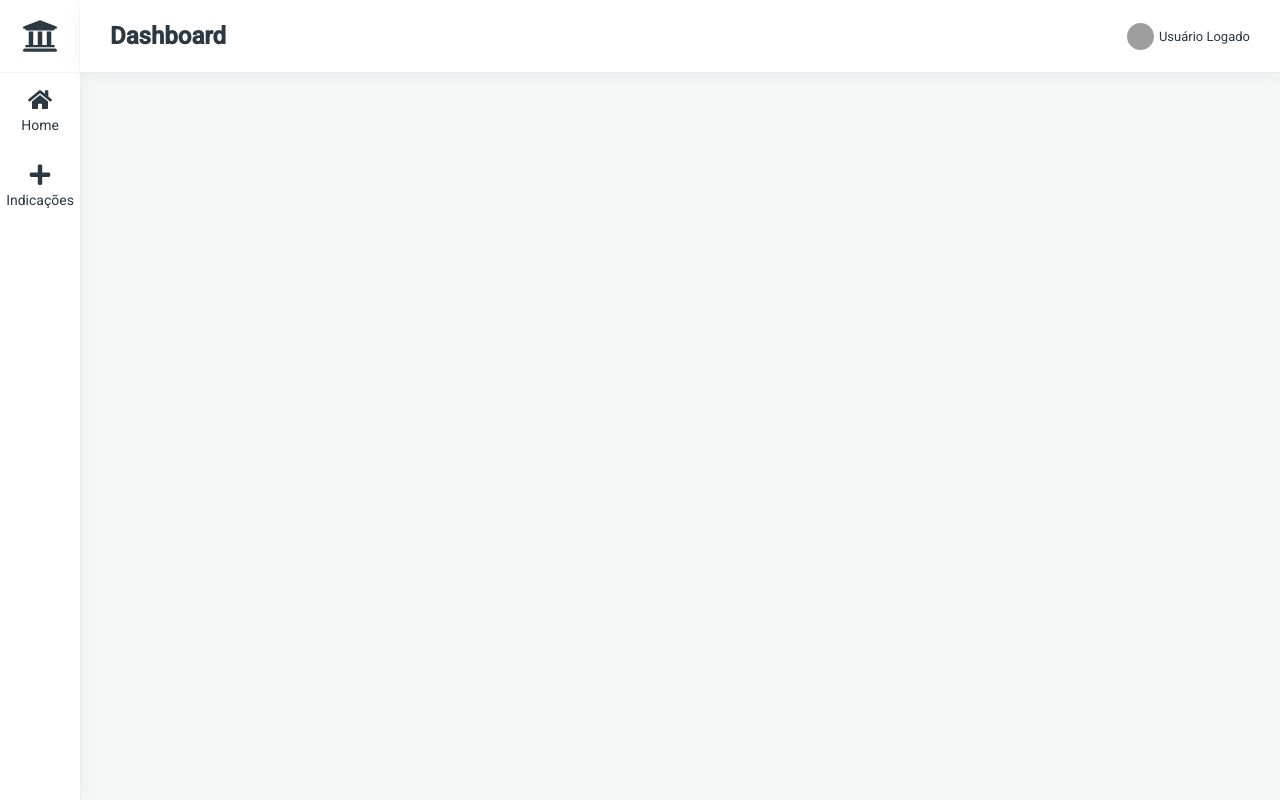
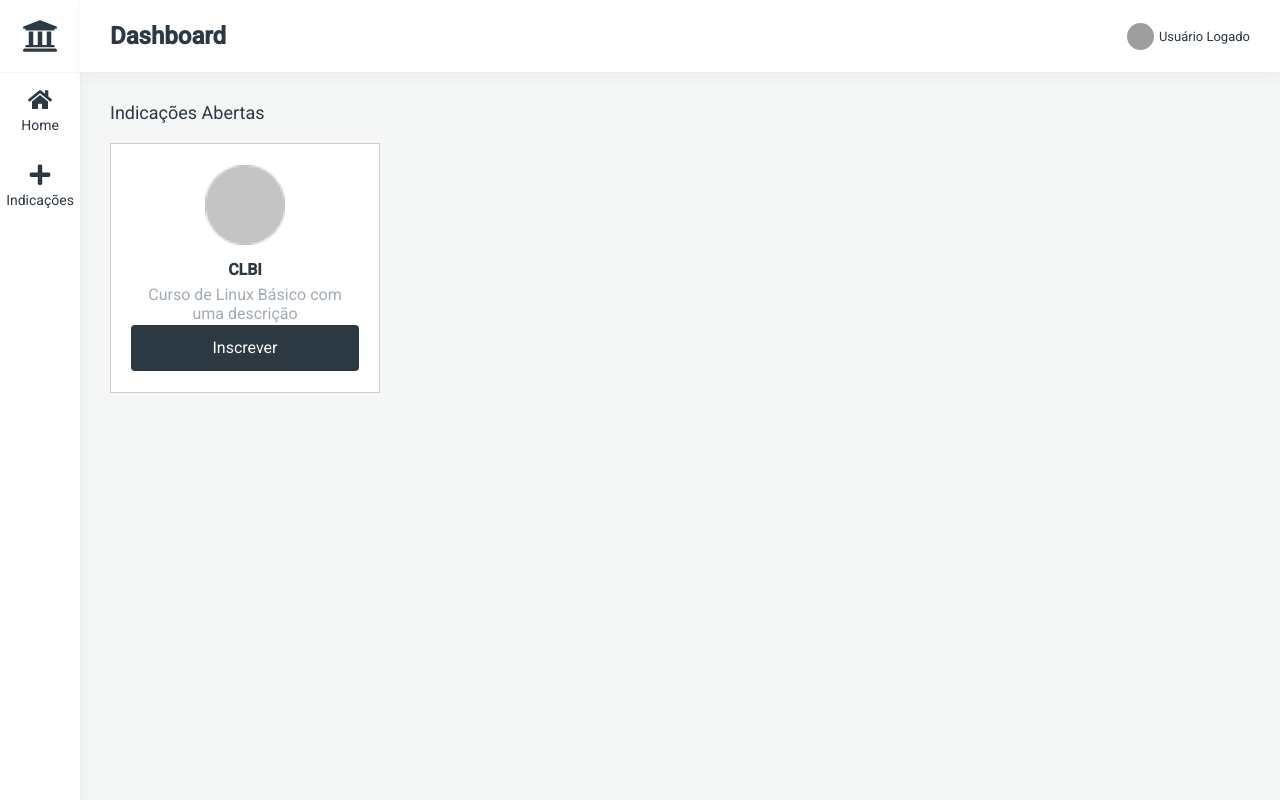
Before and after one commit to santanarscs/e-ingress, a React (Create React App) app: page / in a window 1280 px wide. Built offline with nearby package versions, Linux system fonts and the light colour scheme; grey boxes are pictures that could not be loaded.

Commit message:
add dashboard

```diff
--- a/package.json
+++ b/package.json
@@ -5,6 +5,7 @@
   "dependencies": {
     "react": "^16.8.6",
     "react-dom": "^16.8.6",
+    "react-router-dom": "^5.0.1",
     "react-scripts": "3.0.1",
     "styled-components": "^4.3.1"
   },
--- a/public/index.html
+++ b/public/index.html
@@ -7,7 +7,12 @@
     <meta name="theme-color" content="#000000" />
 
     <link href="https://fonts.googleapis.com/css?family=Roboto:400,500&display=swap" rel="stylesheet">
-
+    <script
+    defer
+    src="https://use.fontawesome.com/releases/v5.8.1/js/all.js"
+    integrity="sha384-g5uSoOSBd7KkhAMlnQILrecXvzst9TdC09/VM+pjDTCM+1il8RHz5fKANTFFb+gQ"
+    crossorigin="anonymous"
+  ></script>
     <title>E-Ingresso</title>
   </head>
   <body>
--- /dev/null
+++ b/src/pages/dashboard/index.js
@@ -0,0 +1,18 @@
+import React from 'react';
+
+import { Container, Title, Card } from './styles';
+import Circle from '../../assets/images/Ellipse.png';
+
+const Dashboard = () => (
+  <Container>
+    <Title>Indicações Abertas</Title>
+    <Card>
+      <img src={Circle} alt="circle" />
+      <strong>CLBI</strong>
+      <span>Curso de Linux Básico com uma descrição</span>
+      <a href="#">Inscrever</a>
+    </Card>
+  </Container>
+);
+
+export default Dashboard;
--- /dev/null
+++ b/src/pages/dashboard/styles.js
@@ -0,0 +1,56 @@
+import styled from 'styled-components';
+
+export const Container = styled.div`
+	flex: 1;
+	margin: 30px;
+	display: flex;
+	flex-direction: column;
+`;
+export const Title = styled.h1`
+	font-size: 18px;
+	font-weight: normal;
+	margin-bottom: 20px;
+`;
+export const Card = styled.div`
+	width: 270px;
+	height: 250px;
+	background: #fff;
+	border: 1px solid #ccc;
+	display: flex;
+	flex-direction: column;
+	justify-content: space-around;
+	align-items: center;
+	text-align: center;
+	padding: 20px;
+	img {
+		width: 80px;
+		height: 80px;
+	}
+	strong {
+		padding-top: 10px;
+		line-height: 25px;
+	}
+	span {
+		color: #a2abb3;
+	}
+	a {
+		color: #fff;
+		background: #2c3842;
+		display: flex;
+		align-items: center;
+		font-size: 16px;
+		align-self: stretch;
+		width: 100%;
+		justify-content: center;
+		height: 46px;
+		border: none;
+		text-decoration: none;
+		padding: 0 25px;
+		border-radius: 4px;
+		transition: all 0.2s ease 0s;
+
+		&:hover {
+			opacity: 0.8;
+		}
+	}
+`;
--- /dev/null
+++ b/src/routes/index.js
@@ -0,0 +1,11 @@
+import React from 'react';
+import { Switch, Route } from 'react-router-dom';
+import Dashboard from '../pages/dashboard';
+
+const Routes = () => (
+  <Switch>
+    <Route exact path="/" component={Dashboard} />
+  </Switch>
+);
+
+export default Routes;
```
Also changed, not shown: src/App.js (+6 -1 lines), 1 other file (tests, documents, lock files or other folders).
